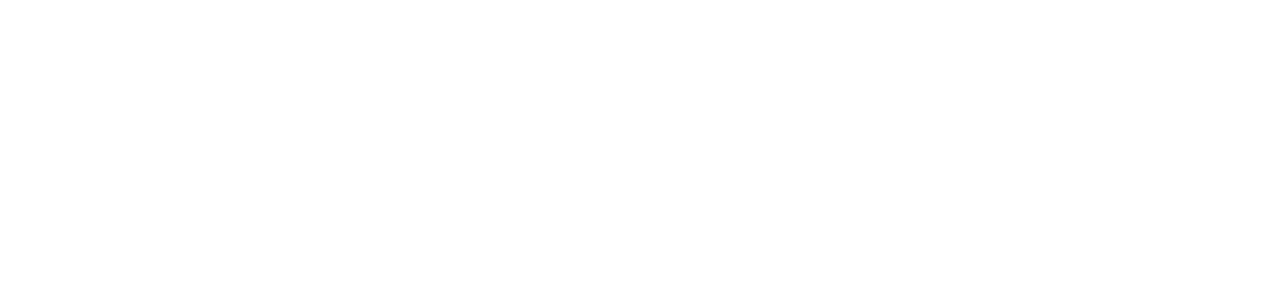
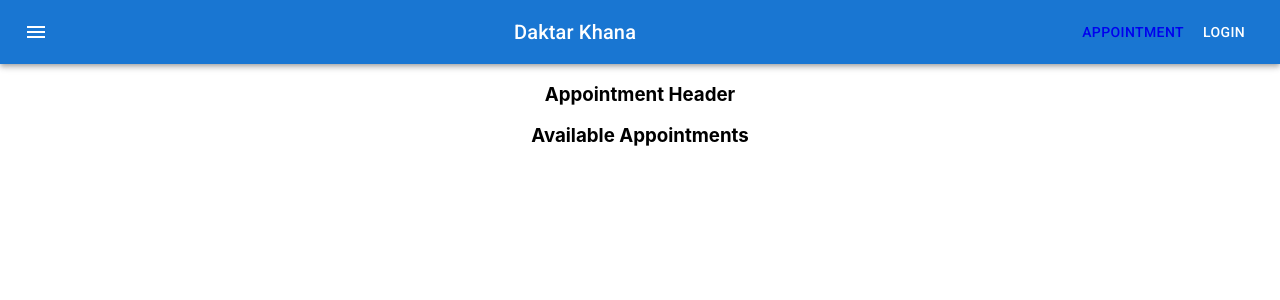
Before and after one commit to KhairuzzamanHridoy97/daktar-khana-client, a React (Create React App) app: page /appointment in a window 1280 px wide. Shown: the top 300 px of the page. Built offline with nearby package versions, Linux system fonts and the light colour scheme.

Commit message:
appointment added in pages

```diff
--- a/src/App.js
+++ b/src/App.js
@@ -1,6 +1,7 @@
 import './App.css';
 import { BrowserRouter as Router, Switch, Route, Link } from "react-router-dom";
 import Home from './Pages/Home/Home/Home';
+import Appointment from './Pages/Appointment/Appointment/Appointment';
 
 
 
@@ -17,6 +18,10 @@
            <Route path='/home'>
               <Home></Home>
            </Route>
+           <Route path='/appointment'>
+             <Appointment></Appointment>
+           </Route>
+
         </Switch>
       </Router>
 
--- /dev/null
+++ b/src/Pages/Appointment/Appointment/Appointment.js
@@ -0,0 +1,16 @@
+import React from 'react';
+import Navigation from '../../Shared/Navigation/Navigation';
+import AppointmentHeader from '../AppointmentHeader/AppointmentHeader';
+import AvailableAppointments from '../AvailableAppointments/AvailableAppointments';
+
+const Appointment = () => {
+    return (
+        <div>
+            <Navigation></Navigation>
+            <AppointmentHeader></AppointmentHeader>
+            <AvailableAppointments></AvailableAppointments>
+        </div>
+    );
+};
+
+export default Appointment;
--- /dev/null
+++ b/src/Pages/Appointment/AppointmentHeader/AppointmentHeader.js
@@ -0,0 +1,11 @@
+import React from 'react';
+
+const AppointmentHeader = () => {
+    return (
+        <div>
+            <h3>Appointment Header</h3>
+        </div>
+    );
+};
+
+export default AppointmentHeader;
--- /dev/null
+++ b/src/Pages/Appointment/AvailableAppointments/AvailableAppointments.js
@@ -0,0 +1,11 @@
+import React from 'react';
+
+const AvailableAppointments = () => {
+    return (
+        <div>
+            <h3>Available Appointments</h3>
+        </div>
+    );
+};
+
+export default AvailableAppointments;
--- a/src/Pages/Shared/Navigation/Navigation.js
+++ b/src/Pages/Shared/Navigation/Navigation.js
@@ -6,6 +6,7 @@
 import Button from '@mui/material/Button';
 import IconButton from '@mui/material/IconButton';
 import MenuIcon from '@mui/icons-material/Menu';
+import { Link } from 'react-router-dom';
 
 const Navigation = () => {
     return (
@@ -24,6 +25,9 @@
             <Typography variant="h6" component="div" sx={{ flexGrow: 1 }}>
               Daktar Khana
             </Typography>
+            <Link to='/appointment'>
+              <Button color='inherit'>Appointment</Button>
+            </Link>
             <Button color="inherit">Login</Button>
           </Toolbar>
         </AppBar>
```
